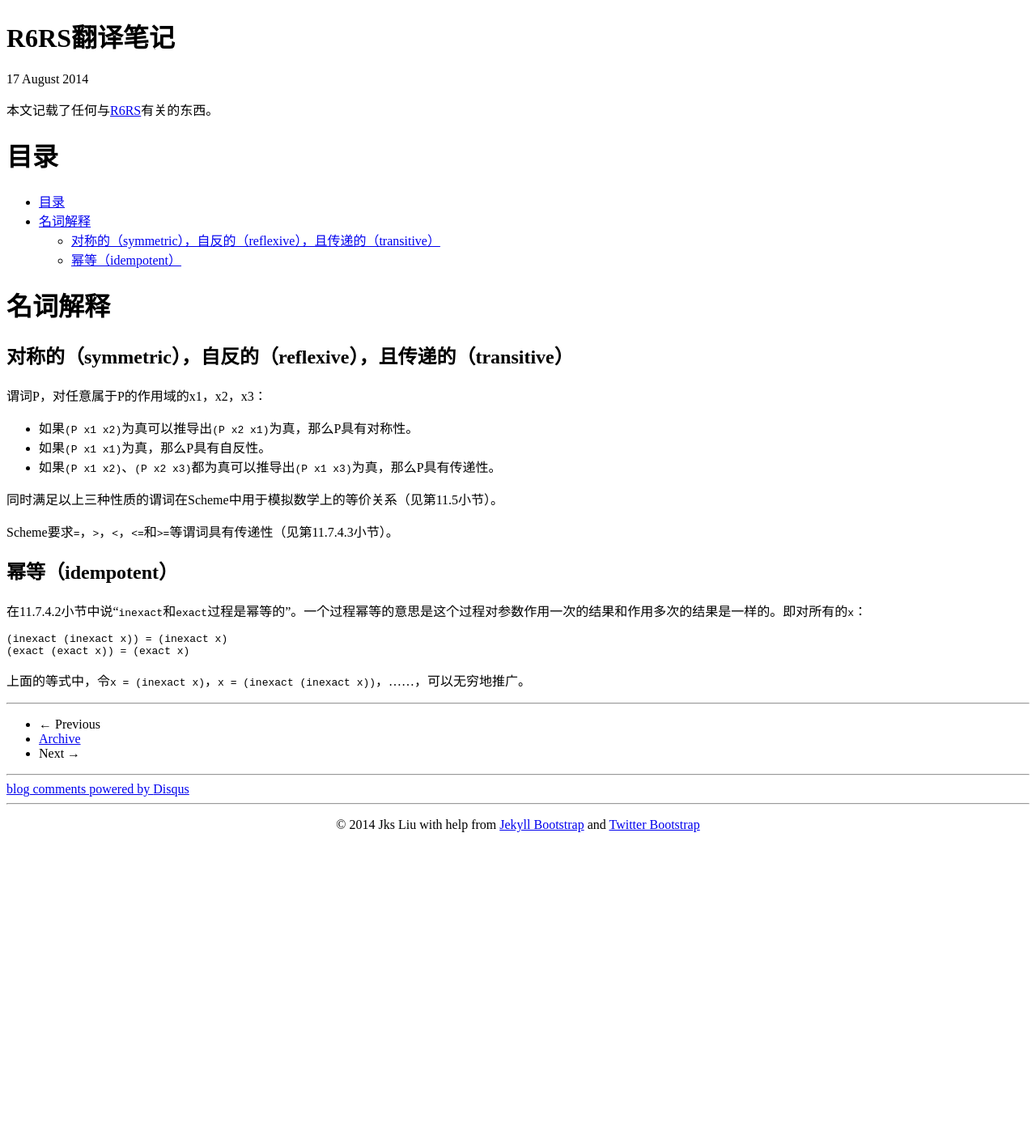
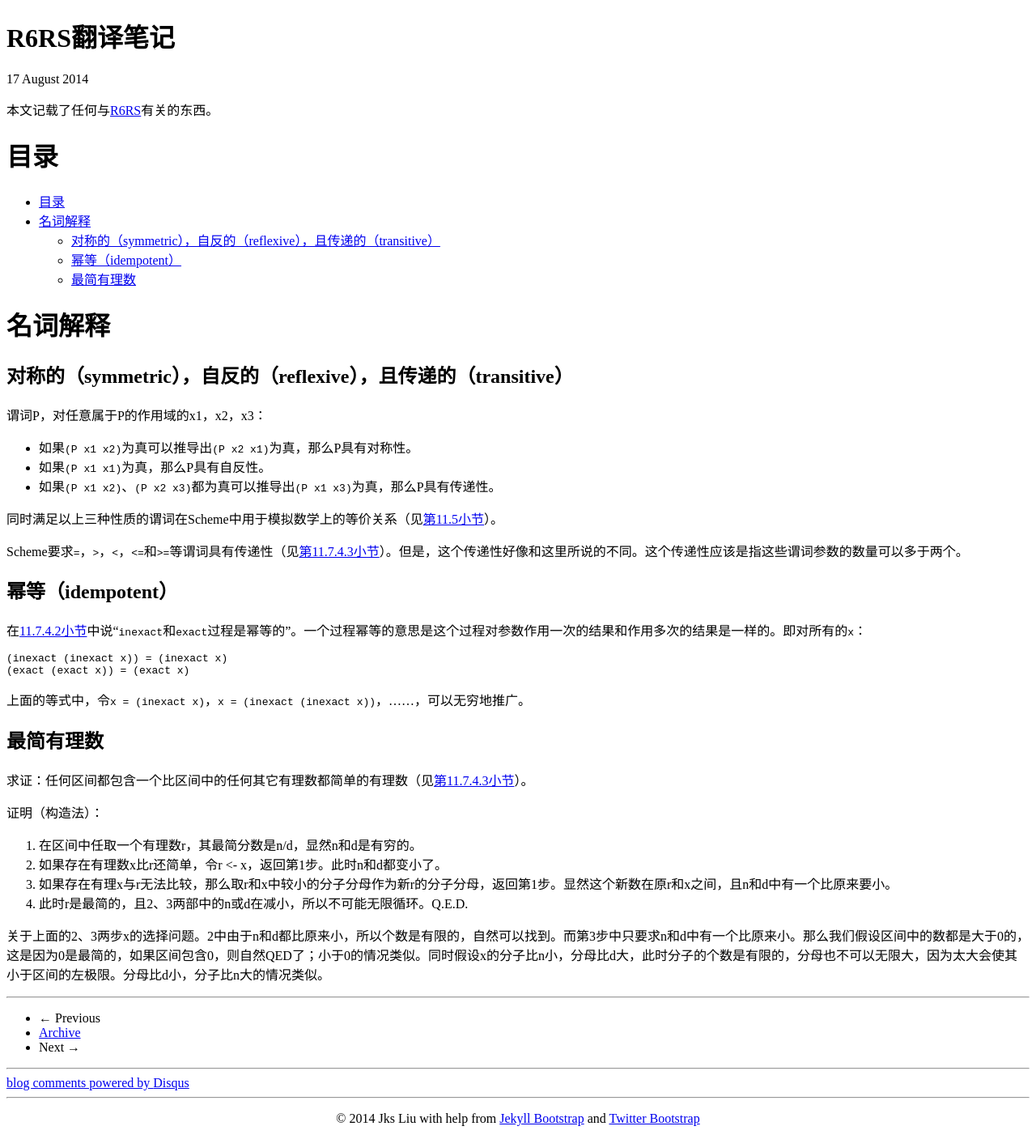
Before and after one commit to jks-liu/R6RS.zh-cn, a Jekyll site: the page built from _posts/2014-08-17-r6rs-translation-experience.md, in a window 1280 px wide. Shown: the whole page at 81% size. Built offline with Jekyll 4.4.1, drawn with Linux system fonts in a browser that asks for light colours; comment, search, counter and statistics services are not loaded; before the commit the page ends 1044 px from its top, so only the background shows below that.

Commit message:
Simplest rational number

```diff
--- a/_posts/2014-08-17-r6rs-translation-experience.md
+++ b/_posts/2014-08-17-r6rs-translation-experience.md
@@ -24,13 +24,13 @@ tags: []
 * 如果`(P x1 x1)`为真，那么P具有自反性。
 * 如果`(P x1 x2)`、`(P x2 x3)`都为真可以推导出`(P x1 x3)`为真，那么P具有传递性。
 
-同时满足以上三种性质的谓词在Scheme中用于模拟数学上的等价关系（见第11.5小节）。
+同时满足以上三种性质的谓词在Scheme中用于模拟数学上的等价关系（见[第11.5小节](/#s11-5)）。
 
-Scheme要求`=`，`>`，`<`，`<=`和`>=`等谓词具有传递性（见第11.7.4.3小节）。
+Scheme要求`=`，`>`，`<`，`<=`和`>=`等谓词具有传递性（见[第11.7.4.3小节](/#s11-7-4-3)）。但是，这个传递性好像和这里所说的不同。这个传递性应该是指这些谓词参数的数量可以多于两个。
 
-## 幂等（idempotent）
+## 幂等（idempotent） {#idempotent}
 
-在11.7.4.2小节中说“`inexact`和`exact`过程是幂等的”。一个过程幂等的意思是这个过程对参数作用一次的结果和作用多次的结果是一样的。即对所有的`x`：
+在[11.7.4.2小节](/#s11-7-4-2)中说“`inexact`和`exact`过程是幂等的”。一个过程幂等的意思是这个过程对参数作用一次的结果和作用多次的结果是一样的。即对所有的`x`：
 
 ~~~ scheme
 (inexact (inexact x)) = (inexact x)
@@ -38,3 +38,16 @@ Scheme要求`=`，`>`，`<`，`<=`和`>=`等谓词具有传递性（见第11.7.4
 ~~~
 
 上面的等式中，令`x = (inexact x)`，`x = (inexact (inexact x))`，……，可以无穷地推广。
+
+## 最简有理数 {#simplest-rational-number}
+
+求证：任何区间都包含一个比区间中的任何其它有理数都简单的有理数（见[第11.7.4.3小节](/#s11-7-4-3)）。
+
+证明（构造法）：
+
+1. 在区间中任取一个有理数r，其最简分数是n/d，显然n和d是有穷的。
+2. 如果存在有理数x比r还简单，令r <- x，返回第1步。此时n和d都变小了。
+3. 如果存在有理x与r无法比较，那么取r和x中较小的分子分母作为新r的分子分母，返回第1步。显然这个新数在原r和x之间，且n和d中有一个比原来要小。
+4. 此时r是最简的，且2、3两部中的n或d在减小，所以不可能无限循环。Q.E.D.
+
+关于上面的2、3两步x的选择问题。2中由于n和d都比原来小，所以个数是有限的，自然可以找到。而第3步中只要求n和d中有一个比原来小。那么我们假设区间中的数都是大于0的，这是因为0是最简的，如果区间包含0，则自然QED了；小于0的情况类似。同时假设x的分子比n小，分母比d大，此时分子的个数是有限的，分母也不可以无限大，因为太大会使其小于区间的左极限。分母比d小，分子比n大的情况类似。
```
Also changed, not shown: other parts of _posts/2014-08-17-r6rs-translation-experience.md (+3 -3 lines), README.md.
